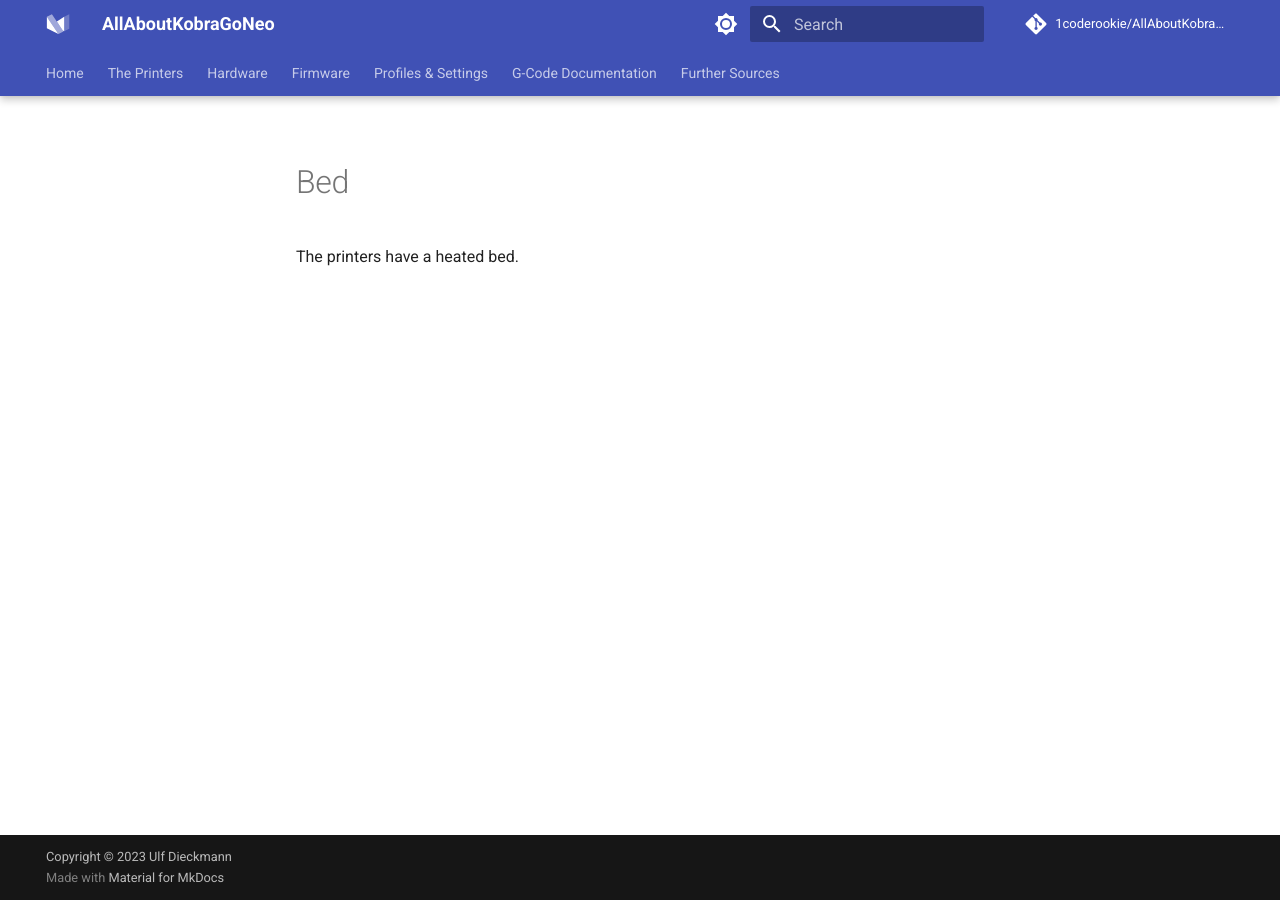
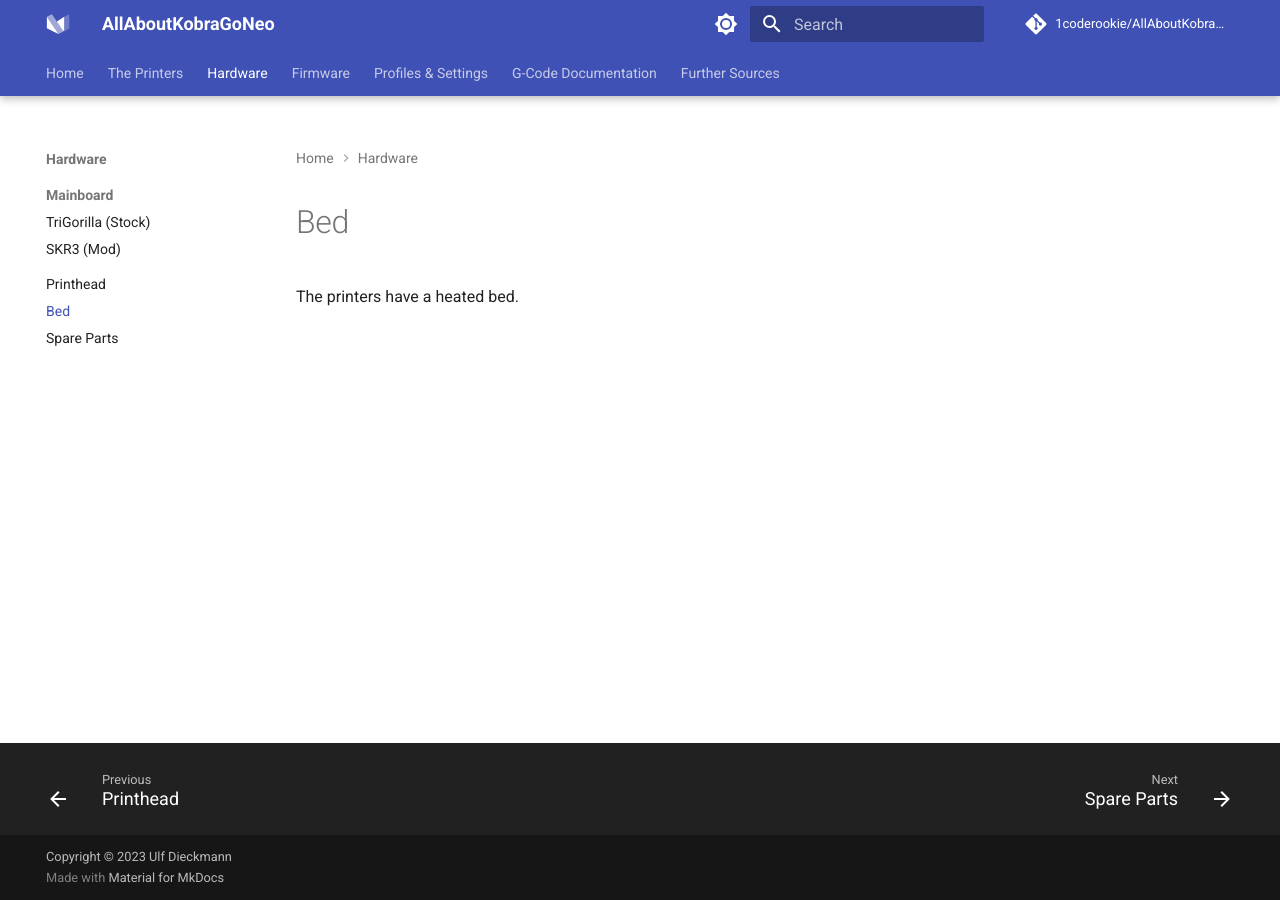
Before and after one commit to 1coderookie/KobraGoNeoInsights, an MkDocs documentation site: the page built from docs/hardware/bed.md, in a window 1280 px wide. Built offline with MkDocs 1.6.1 and Material for MkDocs 9.7.7, drawn with Linux system fonts in a browser that asks for light colours; comment, search, counter and statistics services are not loaded.

Commit message:
Update mkdocs.yml

```diff
--- a/mkdocs.yml
+++ b/mkdocs.yml
@@ -117,7 +117,7 @@ nav:
       - TriGorilla (Stock): 'hardware/mainboard/mainboard_trigorilla.md'
       - SKR3 (Mod): 'hardware/mainboard/mainboard_skr3.md'
     - Printhead: 'hardware/printhead/index.md'
-    - Bed: 'bed.md'
+    - Bed: 'hardware/bed.md'
     - Spare Parts: 'hardware/spare_parts.md'
   - Firmware:
     - Marlin (Stock): 'firmware/fw_marlin.md'
```
